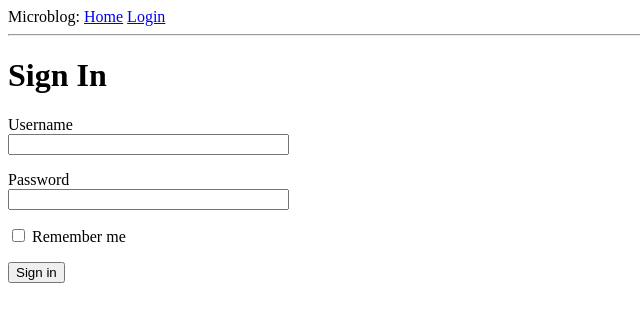
After one commit to AlexYaneva/Flask-CRUD-app, a Flask app: page /login in a window 1280 px wide. The commit adds this page. Shown: the top 322 px of the page, without its empty margins (0-640 px from the left). Run offline with Flask 2, Linux system fonts and the light colour scheme.

Commit message:
Added templates, login fields and error notifications

```diff
--- a/Notes.txt
+++ b/Notes.txt
@@ -2,8 +2,12 @@
 
 - @decorators: A common pattern with decorators is to use them to register functions as callbacks for certain events
 
-- always check what directory you're in with the command prompt
+- !! Always check what directory you're in with the command prompt !!
 
 - Flask allows you to register environment variables that you want to be automatically imported when you run the flask command. Use this option with the python-dotenv package: create a .flaskenv file in your root folder and add the FLASK_APP env variable in it
 
 - Placeholders for the dynamic content are enclosed in {{ ... }} sections. These placeholders represent the parts of the page that are variable and will only be known at runtime. The Jinja2 template engine substitutes {{ ... }} blocks with the corresponding values, given by the arguments provided in the render_template() call.
+
+- Coonfiguration: best practice is to use a class in a separate file for your configuration settings. As the app grows, you can add more configuration settings to this class
+
+- The form.hidden_tag() template argument (check /forms.py) generates a hidden field that includes a token that is used to protect the form against CSRF attacks. All you need to do to have the form protected is include this hidden field and have the SECRET_KEY variable defined in the Flask configuration. If you take care of these two things, Flask-WTF does the rest for you.
--- a/app_package/__init__.py
+++ b/app_package/__init__.py
@@ -1,6 +1,8 @@
 from flask import Flask
+from config import Config
 
 
 app = Flask(__name__)
+app.config.from_object(Config)
 
 from app_package import routes
--- /dev/null
+++ b/app_package/forms.py
@@ -0,0 +1,13 @@
+from flask_wtf import FlaskForm
+from wtforms import StringField, PasswordField, BooleanField, SubmitField
+from wtforms.validators import DataRequired
+
+class LoginForm(FlaskForm):
+	'''user login form, which asks the user
+	for a username and psw and has the 'remember me'
+	option'''
+
+	username = StringField('Username', validators=[DataRequired()]) #the datarequired validator checks that the field is not submitted empty
+	password = PasswordField('Password',validators=[DataRequired()])
+	remember_me = BooleanField('Remember me')
+	submit = SubmitField('Sign in')
--- a/app_package/routes.py
+++ b/app_package/routes.py
@@ -1,6 +1,7 @@
 #Home page route
-from flask import render_template
+from flask import render_template, flash, redirect, url_for
 from app_package import app
+from app_package.forms import LoginForm
 
 @app.route('/')
 @app.route('/index')
@@ -16,3 +17,11 @@ def index():
 	'body':'The Avengers movie was great!'}]
 
 	return render_template('index.html', user=user, title='Home', posts=posts)
+
+@app.route('/login', methods=['GET', 'POST'])
+def login():
+	form = LoginForm()
+	if form.validate_on_submit():
+		flash(f'Login requested for user {form.username.data}, remember_me={form.remember_me.data}')
+		return redirect(url_for('index'))
+	return render_template('login.html', title='Sign In', form=form)
--- a/app_package/templates/base.html
+++ b/app_package/templates/base.html
@@ -11,8 +11,20 @@
 	{% endif %}
 </head>
 <body>
-	<div> Microblog: <a href="/index">Home</a></div>
+	<div> Microblog:
+		<a href="{{ url_for('index') }}">Home</a>
+		<a href="{{ url_for('login') }}">Login</a>
+	</div>
 	<hr>
+	{% with messages = get_flashed_messages() %}
+	{% if messages %}
+	<ul>
+		{% for message in messages %}
+		<li>{{ message }}</li>
+		{% endfor %}
+	</ul>
+	{% endif %}
+	{% endwith %}
 	{% block content %}{% endblock %}
 </body>
 </html>
--- /dev/null
+++ b/app_package/templates/login.html
@@ -0,0 +1,27 @@
+<!DOCTYPE html>
+<html>
+{% extends 'base.html' %}
+
+{% block content %}
+	<h1>Sign In</h1>
+	<form action='' method='post' novalidate>  <!-- the action attribute here should have the URL to be used when submitting the form-->
+		{{ form.hidden_tag() }}
+		<p>
+			{{ form.username.label }}<br>
+			{{ form.username(size=32) }}
+			{% for error in form.username.errors %}
+			<span style='color:red;'>[{{ error }}]</span>
+			{% endfor %}
+		</p>
+		<p>
+			{{ form.password.label }}<br>
+			{{ form.password(size=32) }}
+			{% for error in form.password.errors %}
+			<span style='color:red;'>[{{ error }}]</span>
+			{% endfor %}
+		</p>
+		<p>{{ form.remember_me() }} {{ form.remember_me.label }}</p>
+		<p>{{ form.submit() }}</p>
+	</form>
+{% endblock %}
+</html>
--- /dev/null
+++ b/config.py
@@ -0,0 +1,4 @@
+import os
+
+class Config():
+	SECRET_KEY = os.environ.get('SECRET_KEY') or 'what-a-time-to-be-alive' #this is an important config variable, useful to generate tokens or signatures. Flask uses is to protect agains CSRF.
```
